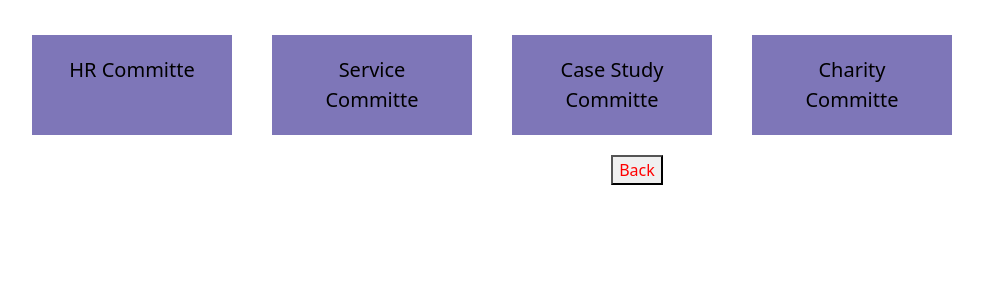
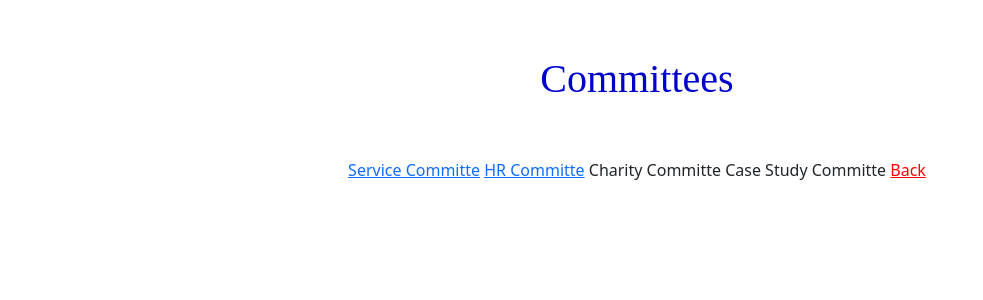
Before and after one commit to mourra950/Project-Agile-CSE233, a Django app: page /main in a window 1280 px wide. Shown: the top 300 px of the page, without its empty margins (3-986 px from the left). Run offline with Django 4.2, Linux system fonts and the light colour scheme.

Commit message:
trying good format

```diff
--- a/Agile/Asec/Templates/Committee/Show_submission.html
+++ b/Agile/Asec/Templates/Committee/Show_submission.html
@@ -3,7 +3,7 @@
     <h1>Tasks:</h1>
     <ul>
         {% for task in tasks %}
-            <li>{{ task }}</li>
+            <li>{{ task }}</li><br> <br>
         {% endfor %}
     </ul>
 {% endblock %}
--- a/Agile/Asec/Templates/Committee/layout.html
+++ b/Agile/Asec/Templates/Committee/layout.html
@@ -39,7 +39,7 @@
         {% block body %}
 
         {% endblock %}
-        <button style="color: red", width="15px",height="70px",font-family="bold",padding="10px"> Back </button>
+        <a href="{% url 'main' %}" button style="color: red", width="15px",height="70px",font-family="bold",padding="10px"> Back </button>
     </body>
 
 
--- a/Agile/Asec/Templates/Committee/main.html
+++ b/Agile/Asec/Templates/Committee/main.html
@@ -2,32 +2,29 @@
 
 {% block body %}
 <head>
-    <title>Screen Size</title>
     <style>
-        #container {
-            display: flex;
-            flex-wrap: wrap;
-        }
-
-        #container > div {
-            background-color: rgb(126, 118, 184);
-            font-size: 20px;
-            color:black;
-            margin: 20px;
-            padding: 20px;
-            width: 200px;
-        }
-    </style>
+        .btn {
+        display: inline-block;
+        padding: 10px 25px;
+        margin: 4px 2px;
+        background-color: #1c87c9;
+        border: 3px solid #095484;
+        border-radius: 5px;
+        text-align: center;
+        text-decoration: none;
+        font-size: 20px;
+        color: #fff;
+        cursor: pointer;
+      }
+      </style>
 </head>
 <body>
-    <div id="container">
+        <h1>Committees</h1>
+        <a href="{% url 'Committee' %}" class="button", width="15px",height="70px",font-family="bold",padding="10px" > Service Committe</a>
+        <a href="{% url 'HR_form' %}" class="button">  HR Committe</a >
+        <class="button",background-color: violet>Charity Committe
+        <class="button">Case Study Committe
 
-        <div><a href="https://www.google.com/"></a>HR Committe</div>
-        <div><a href="https://www.google.com/"></a>Service Committe</div>
-        <div><a href="https://www.google.com/"></a>Case Study Committe</div>
-        <div><a href="https://www.google.com/"></a>Charity Committe</div>
-
-    </div>
 </body>
 
 {% endblock %}
--- a/Agile/Asec/urls.py
+++ b/Agile/Asec/urls.py
@@ -6,7 +6,7 @@ urlpatterns=[
     path("login", views.login_view, name="login"),
     path("logout", views.logout_view, name="logout"),
     path("register", views.register, name="register"),
-    path("Committee", views.decription, name="committe"),
+    path("Committee", views.decription, name="Committee"),
     path("main", views.committe_main, name="main"),
     path("HR_form", views.create_form, name="HR_form"),
     path("submit_form", views.Show_form, name="submit_form"),
```
Also changed, not shown: Agile/Asec/Templates/Committee/HRForm.html (+11 -0 lines).
